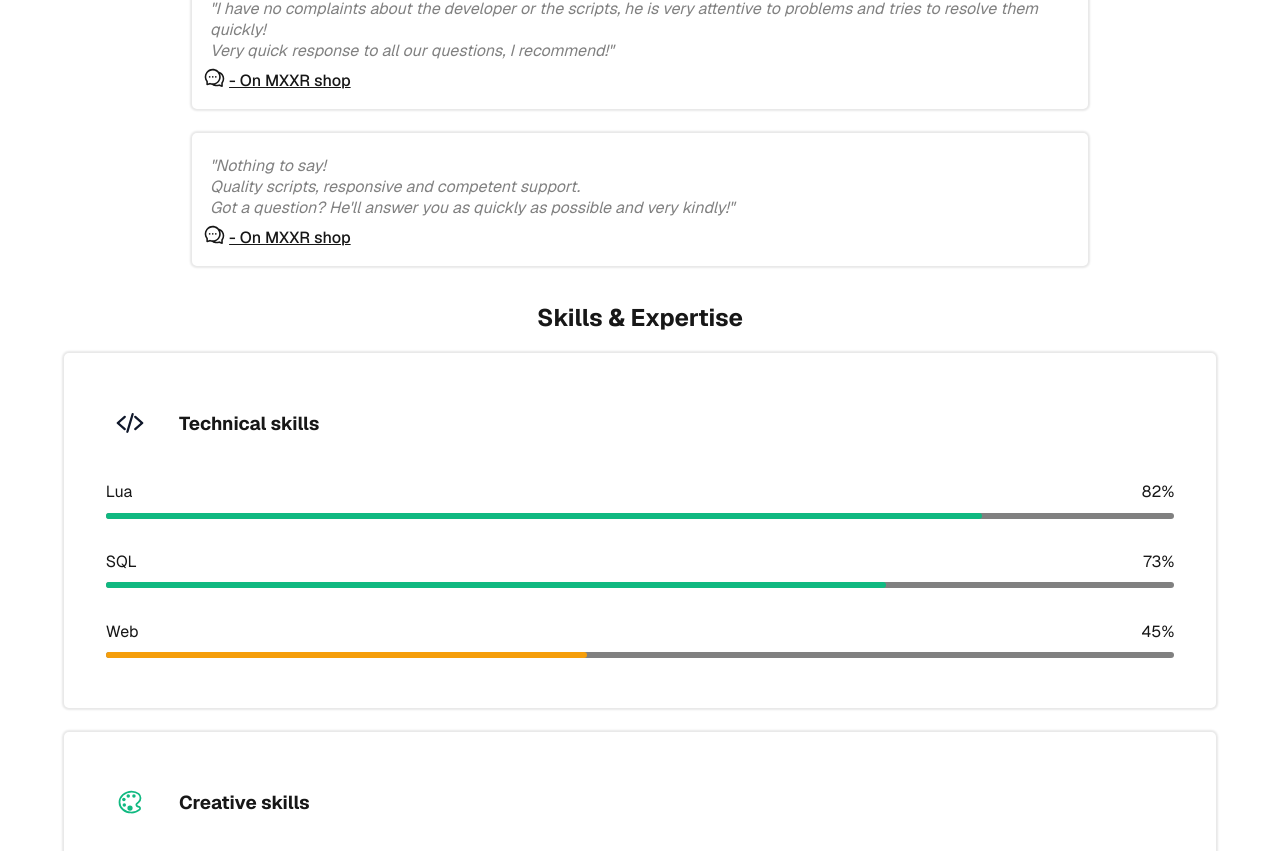
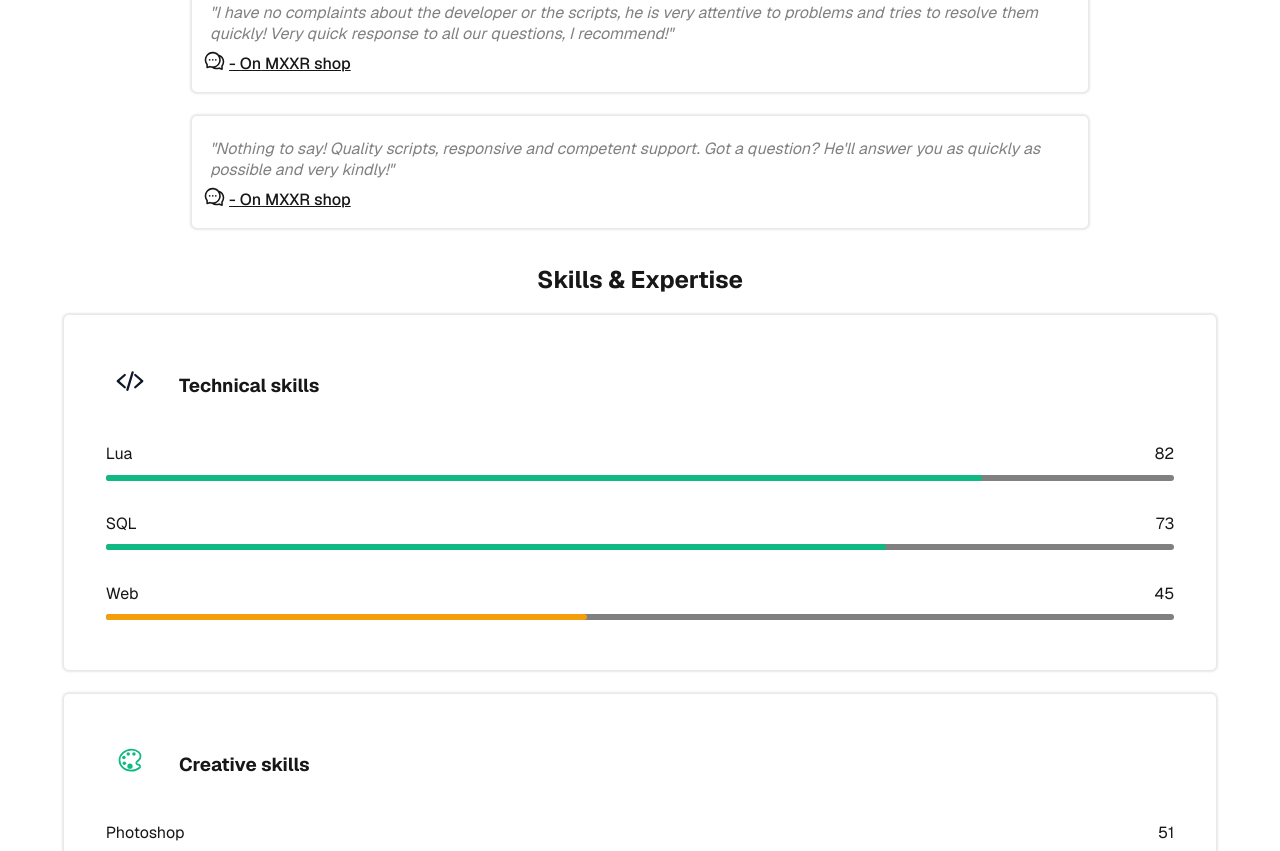
Before and after one commit to MXXR-Fivem/Portfolio-Theo-Busiris, a Next.js app: page / in a window 1280 px wide. Shown: the part 1469-2320 px from the top of the page. Built offline with nearby package versions, Linux system fonts and the light colour scheme; no server answers.

Commit message:
Edit skills/testimonials (better flexibility)

```diff
--- a/package.json
+++ b/package.json
@@ -10,6 +10,7 @@
   "dependencies": {
     "@formspree/react": "^3.0.0",
     "@react-icons/all-files": "^4.1.0",
+    "@vercel/analytics": "^1.5.0",
     "flowbite-react": "^0.12.9",
     "next": "15.5.5",
     "react": "19.1.0",
--- a/src/app/page.jsx
+++ b/src/app/page.jsx
@@ -8,6 +8,7 @@ import Form from "../component/Form";
 import Testimonials from "../component/Testimonials";
 import Skills from "../component/Skills";
 import Portfolio from "../component/Portfolio";
+import {Analytics} from "@vercel/analytics/next"
 
 export default function Home() {
   const title = "First-year student at Epitech";
@@ -41,10 +42,10 @@ export default function Home() {
         </div>
       </header>
       <main className={styles.main}>
+        <Analytics/>
         <AboutMe/>
         <Portfolio/>
         <Testimonials/>
-        <h2 style={{"alignSelf":"center", "margin":"-1.5vh 0 -3.5vh 0"}}>Skills & Expertise</h2>
         <Skills/>
         <Form/>
       </main>
--- a/src/component/Portfolio.jsx
+++ b/src/component/Portfolio.jsx
@@ -9,7 +9,7 @@ export default function () {
         <div className={styles.body}>
             <h2 style={{"alignSelf":"center"}}>Main Projects</h2>
             <div className={styles.box}>
-                <div style={{"background-color": "#3b82f6"}} className={styles.topBox}>
+                <div style={{"backgroundColor": "#3b82f6"}} className={styles.topBox}>
                     <SiFivem style={{"transform":"scale(2)", "color":"white"}}/>
                 </div>
                 <h4 className={styles.topTitle}>
--- a/src/component/RoundedText.module.css
+++ b/src/component/RoundedText.module.css
@@ -4,7 +4,7 @@
         justify-content: center;
         align-items:center;
         border-radius: 10px;
-        height: 4vh;
+        height: 2.85vh;
         padding: 1.25vh 2.25vh;
         margin: 0 1% 2vh 1%;
         width: 90%;
--- a/src/component/Skills.jsx
+++ b/src/component/Skills.jsx
@@ -4,152 +4,91 @@ import styles from "./Skills.module.css"
 import { IoCodeSlash, IoColorPaletteOutline } from "react-icons/io5";
 import { BiWorld } from "react-icons/bi";
 
-export default function Skills () {
+function SkillCard({icon, color, title, skills}) {
     return (
-        <div className={styles.body}>
-            <div className={styles.skills}>
-                <div className={styles.title}>
-                    <IoCodeSlash style={{"color":"#0f172a"}}className={styles.profileIcon}/>
-                    <h3>Technical skills</h3>
-                </div>
-                <div className={styles.skillsList}>
-                    <div style={{"width": "92.75%"}}>
+        <div className={styles.skills}>
+            <div className={styles.title}>
+                {icon && (
+                    <span style={{color}} className={styles.profileIcon}>
+                        {icon}
+                    </span>
+                )}
+                <h3>{title}</h3>
+            </div>
+
+            <div className={styles.skillsList}>
+                {skills.map((skill, index) => (
+                    <div key={index} style={{"width":"92.75%"}}>
                         <div className={styles.skillsPercentage}>
-                            <p className={styles.percentageText}>
-                                Lua
-                            </p>
-                            <p className={styles.percentageText}>
-                                82%
-                            </p>
+                            <p className={styles.percentageText}>{skill.name}</p>
+                            <p className={styles.percentageText}>{skill.percent}</p>
                         </div>
                         <div className={styles.parentPercentagebar}>
-                            <div style={{"width": "82%", "background-color": "#10b981"}}className={styles.childPercentagebar}/>
+                            <div
+                                style={{
+                                    "width": `${skill.percent}%`,
+                                    "backgroundColor": skill.percent >= 70 ? "#10b981" : "#f59e0b",
+                                }}
+                                className={styles.childPercentagebar}
+                            />
                         </div>
                     </div>
-                    <div style={{"width": "92.75%"}}>
-                        <div className={styles.skillsPercentage}>
-                            <p className={styles.percentageText}>
-                                SQL
-                            </p>
-                            <p className={styles.percentageText}>
-                                73%
-                            </p>
-                        </div>
-                        <div className={styles.parentPercentagebar}>
-                            <div style={{"width": "73%", "background-color": "#10b981"}}className={styles.childPercentagebar}/>
-                        </div>
-                    </div>
-                    <div style={{"width": "92.75%"}}>
-                        <div className={styles.skillsPercentage}>
-                            <p className={styles.percentageText}>
-                                Web
-                            </p>
-                            <p className={styles.percentageText}>
-                                45%
-                            </p>
-                        </div>
-                        <div className={styles.parentPercentagebar}>
-                            <div style={{"width": "45%", "background-color": "#f59e0b"}}className={styles.childPercentagebar}/>
-                        </div>
-                    </div>
-                </div>
-            </div>
-
-            <div className={styles.skills}>
-                <div className={styles.title}>
-                    <IoColorPaletteOutline style={{"color":"#10b981"}}className={styles.profileIcon}/>
-                    <h3>Creative skills</h3>
-                </div>
-                <div className={styles.skillsList}>
-                    <div style={{"width": "92.75%"}}>
-                        <div className={styles.skillsPercentage}>
-                            <p className={styles.percentageText}>
-                                Photoshop
-                            </p>
-                            <p className={styles.percentageText}>
-                                50%
-                            </p>
-                        </div>
-                        <div className={styles.parentPercentagebar}>
-                            <div style={{"width": "50%", "background-color": "#f59e0b"}}className={styles.childPercentagebar}/>
-                        </div>
-                    </div>
-                    <div style={{"width": "92.75%"}}>
-                        <div className={styles.skillsPercentage}>
-                            <p className={styles.percentageText}>
-                                Première Pro
-                            </p>
-                            <p className={styles.percentageText}>
-                                45%
-                            </p>
-                        </div>
-                        <div className={styles.parentPercentagebar}>
-                            <div style={{"width": "45%", "background-color": "#f59e0b"}}className={styles.childPercentagebar}/>
-                        </div>
-                    </div>
-                    <div style={{"width": "92.75%"}}>
-                        <div className={styles.skillsPercentage}>
-                            <p className={styles.percentageText}>
-                                Figma
-                            </p>
-                            <p className={styles.percentageText}>
-                                68%
-                            </p>
-                        </div>
-                        <div className={styles.parentPercentagebar}>
-                            <div style={{"width": "68%", "background-color": "#10b981"}}className={styles.childPercentagebar}/>
-                        </div>
-                    </div>
-                </div>
-            </div>
-
-            <div className={styles.skills}>
-                <div className={styles.title}>
-                    <BiWorld style={{"color":"#3b82f6"}}className={styles.profileIcon}/>
-                    <h3>Soft skills</h3>
-                </div>
-                <div className={styles.skillsList}>
-                    <div style={{"width": "92.75%"}}>
-                        <div className={styles.skillsPercentage}>
-                            <p className={styles.percentageText}>
-                                Communication
-                            </p>
-                            <p className={styles.percentageText}>
-                                87%
-                            </p>
-                        </div>
-                        <div className={styles.parentPercentagebar}>
-                            <div style={{"width": "87%", "background-color": "#10b981"}}className={styles.childPercentagebar}/>
-                        </div>
-                    </div>
-                    <div style={{"width": "92.75%"}}>
-                        <div className={styles.skillsPercentage}>
-                            <p className={styles.percentageText}>
-                                Team Collaboration
-                            </p>
-                            <p className={styles.percentageText}>
-                                85%
-                            </p>
-                        </div>
-                        <div className={styles.parentPercentagebar}>
-                            <div style={{"width": "85%", "background-color": "#10b981"}}className={styles.childPercentagebar}/>
-                        </div>
-                    </div>
-                    <div style={{"width": "92.75%"}}>
-                        <div className={styles.skillsPercentage}>
-                            <p className={styles.percentageText}>
-                                Problem Solving
-                            </p>
-                            <p className={styles.percentageText}>
-                                91%
-                            </p>
-                        </div>
-                        <div className={styles.parentPercentagebar}>
-                            <div style={{"width": "91%", "background-color": "#10b981"}}className={styles.childPercentagebar}/>
-                        </div>
-                    </div>
-                </div>
+                ))}
             </div>
         </div>
     )
 }
+
+export default function Skills () {
+    const skillCategories = [
+        {
+            icon: <IoCodeSlash />,
+            color: "#0f172a",
+            title: "Technical skills",
+            skills: [
+                {name: "Lua", percent: 82},
+                {name: "SQL", percent: 73},
+                {name: "Web", percent: 45},
+            ],
+        },
+        {
+            icon: <IoColorPaletteOutline />,
+            color: "#10b981",
+            title: "Creative skills",
+            skills: [
+                {name: "Photoshop", percent: 51},
+                {name: "Première Pro", percent: 45},
+                {name: "Figma", percent: 68},
+            ],
+        },
+        {
+            icon: <BiWorld />,
+            color: "#3b82f6",
+            title: "Soft skills",
+            skills: [
+                {name: "Communication", percent: 87},
+                {name: "Team Collaboration", percent: 85},
+                {name: "Problem Solving", percent: 91},
+            ],
+        },
+    ];
+
+    return (
+        <>
+            <h2 style={{"textAlign": "center", "margin": "-1.5vh 0 -3.5vh 0"}}>
+                Skills & Expertise
+            </h2>
+            <div className={styles.body}>
+                {skillCategories.map((category, index) => (
+                    <SkillCard
+                        key={index}
+                        icon={category.icon}
+                        color={category.color}
+                        title={category.title}
+                        skills={category.skills}
+                    />
+                ))};
+            </div>
+        </>
+    )
+}
--- a/src/component/Testimonials.jsx
+++ b/src/component/Testimonials.jsx
@@ -3,44 +3,55 @@
 import styles from "./Testimonials.module.css"
 import { AiOutlineComment } from "react-icons/ai";
 
-export default function Testimonials () {
+function TestimonialCard({text, author, link}) {
+    return (
+        <div className={styles.testimonial}>
+            <p className={styles.text}>{text}</p>
+            <div className={styles.user}>
+                <AiOutlineComment className={styles.userIcon}/>
+                <h4 className={styles.userName}>
+                    - On{" "}
+                    <a target="_blank" href={link}>
+                        {author}
+                    </a>
+                </h4>
+            </div>
+        </div>
+  );
+}
+
+export default function Testimonials() {
+    const testimonials = [
+        {
+            text: `"A very good script that works very well and is configurable to our liking.
+            Very responsive support that knows how to help you. I highly recommend you!"`,
+            author: "MXXR shop",
+            link: "https://mxxr.tebex.io",
+        },
+        {
+            text: `"I have no complaints about the developer or the scripts, he is very attentive to problems and tries to resolve them quickly!
+            Very quick response to all our questions, I recommend!"`,
+            author: "MXXR shop",
+            link: "https://mxxr.tebex.io",
+        },
+        {
+            text: `"Nothing to say!
+            Quality scripts, responsive and competent support.
+            Got a question? He'll answer you as quickly as possible and very kindly!"`,
+            author: "MXXR shop",
+            link: "https://mxxr.tebex.io",
+        },
+    ];
+
     return (
         <div className={styles.body}>
-            <h2 style={{"alignSelf":"center", "margin":"-1.25vh 0"}}>Some Customer Testimonials</h2>
-            <div className={styles.testimonial}>
-                <p className={styles.text}>
-                    "A very good script that works very well and is configurable to our liking.
-                    Very responsive support that knows how to help you. I highly recommend you!"
-                </p>
-                <div className={styles.user}>
-                    <AiOutlineComment className={styles.userIcon}/>
-                    <h4 className={styles.userName}>- On <a target="_blank" href="https://mxxr.tebex.io">MXXR shop</a></h4>
-                </div>
-            </div>
-            <div className={styles.testimonial}>
-                <p className={styles.text}>
-                    "I have no complaints about the developer or the scripts, he is very attentive to problems and tries to resolve them quickly!
-                    <br />
-                    Very quick response to all our questions, I recommend!"
-                </p>
-                <div className={styles.user}>
-                    <AiOutlineComment className={styles.userIcon}/>
-                    <h4 className={styles.userName}>- On <a target="_blank" href="https://mxxr.tebex.io">MXXR shop</a></h4>
-                </div>
-            </div>
-            <div className={styles.testimonial}>
-                <p className={styles.text}>
-                    "Nothing to say!
-                    <br />
-                    Quality scripts, responsive and competent support.
-                    <br />
-                    Got a question? He'll answer you as quickly as possible and very kindly!"
-                </p>
-                <div className={styles.user}>
-                    <AiOutlineComment className={styles.userIcon}/>
-                    <h4 className={styles.userName}>- On <a target="_blank" href="https://mxxr.tebex.io">MXXR shop</a></h4>
-                </div>
-            </div>
+            <h2 style={{ alignSelf: "center", margin: "-1vh 0" }}>
+                Some Customer Testimonials
+            </h2>
+
+            {testimonials.map((testimonal, index) => (
+                <TestimonialCard key={index} text={testimonal.text} author={testimonal.author} link={testimonal.link}/>
+            ))}
         </div>
-    )
+    );
 }
```
Also changed, not shown: 1 other file (tests, documents, lock files or other folders).
